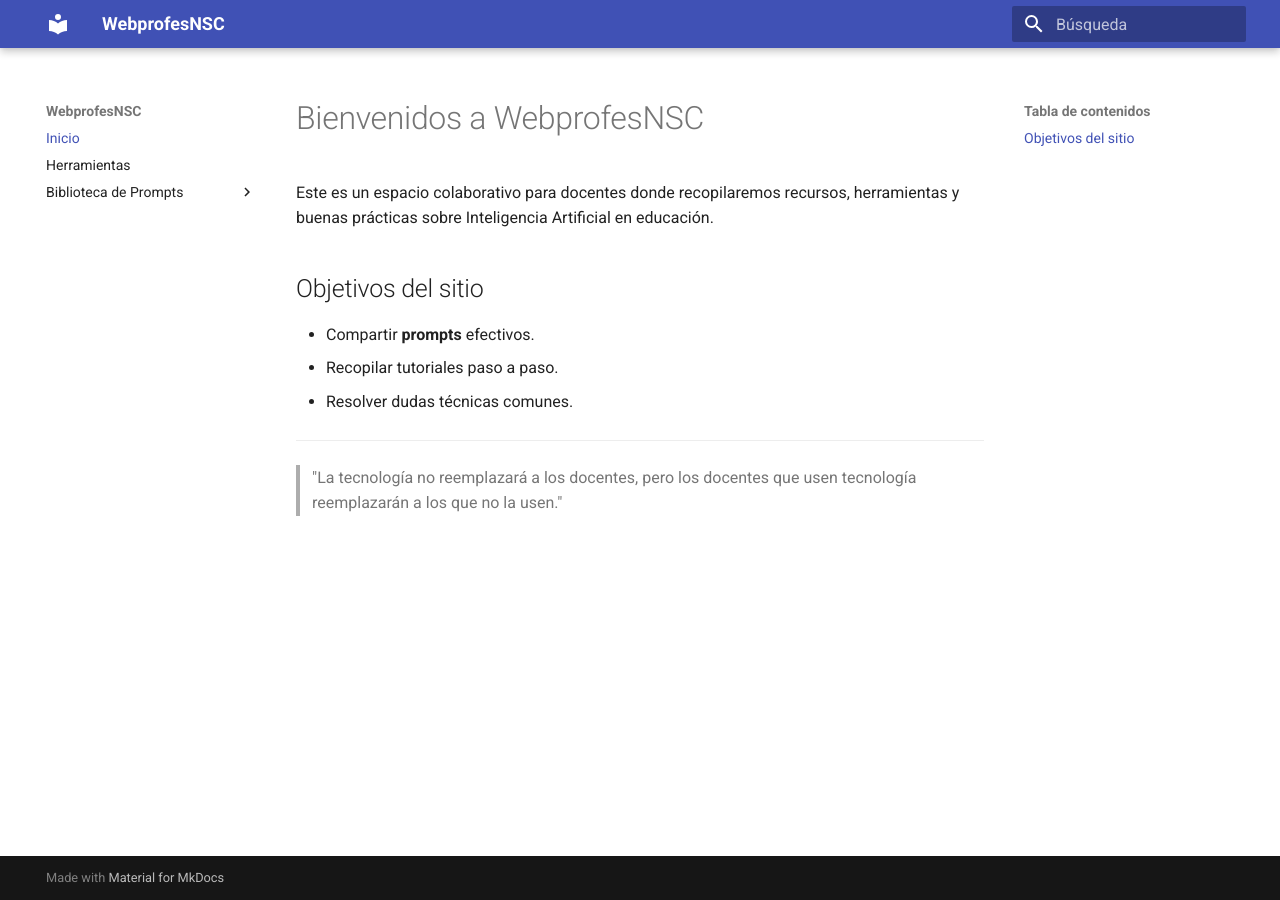
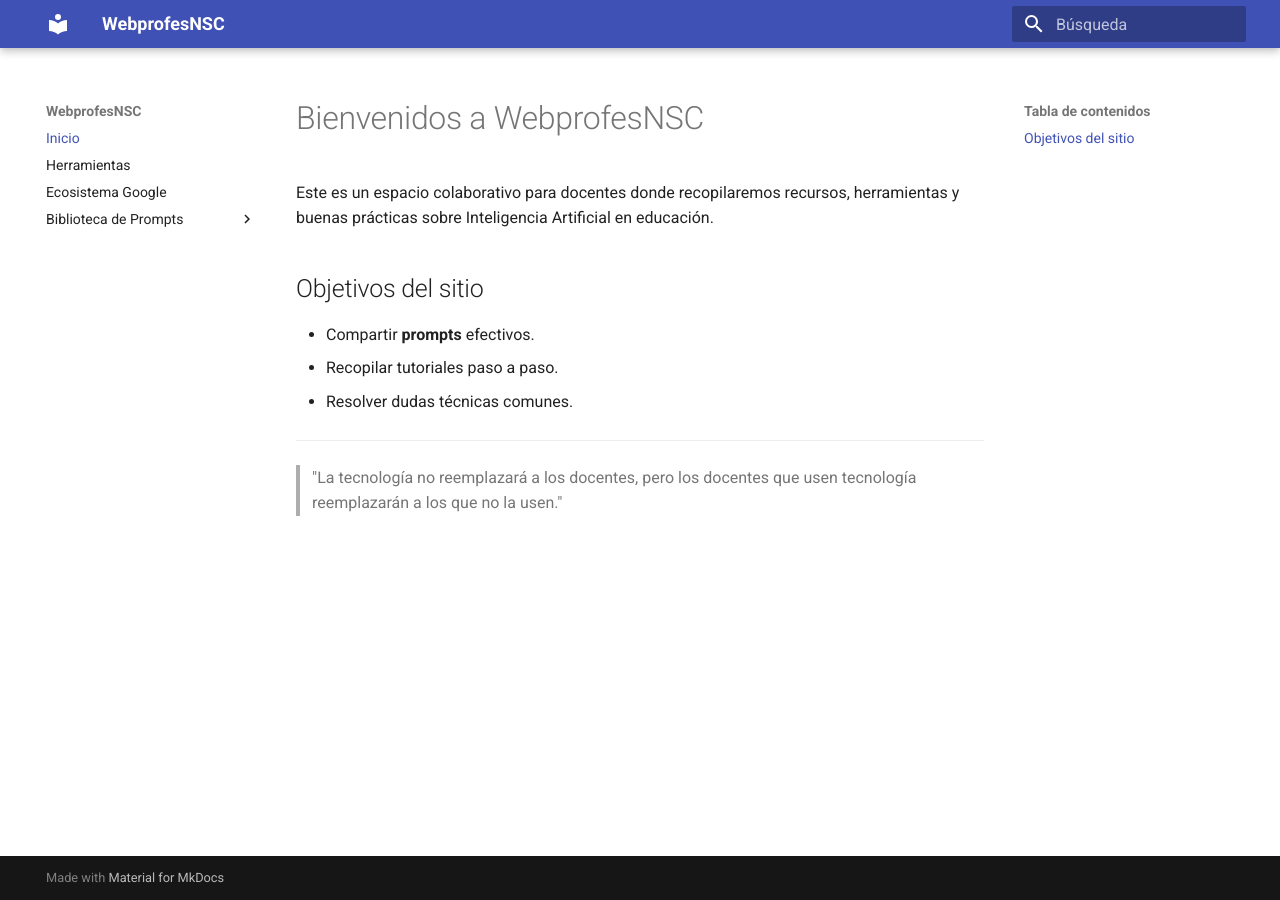
Before and after one commit to nuriacasado/WebprofesNSC, an MkDocs documentation site: the page built from docs/index.md, in a window 1280 px wide. Built offline with MkDocs 1.6.1 and Material for MkDocs 9.7.7, drawn with Linux system fonts in a browser that asks for light colours.

Commit message:
Update mkdocs.yml

```diff
--- a/mkdocs.yml
+++ b/mkdocs.yml
@@ -13,5 +13,6 @@
 nav:
   - Inicio: index.md
   - Herramientas: herramientas.md
+  - Ecosistema Google: google-ia.md
   - Biblioteca de Prompts:
       - 'Evaluación': prompts/evaluacion.md
```
